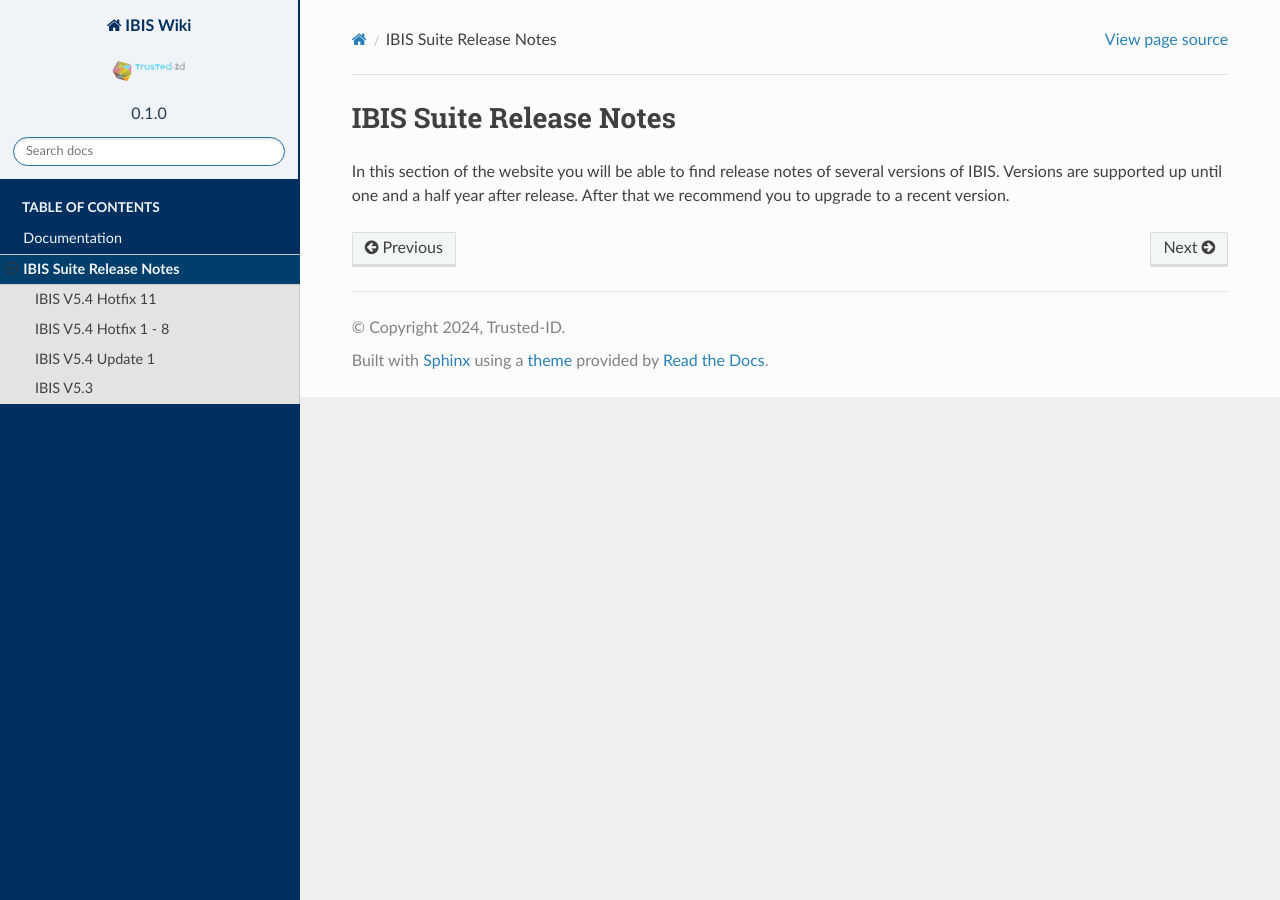
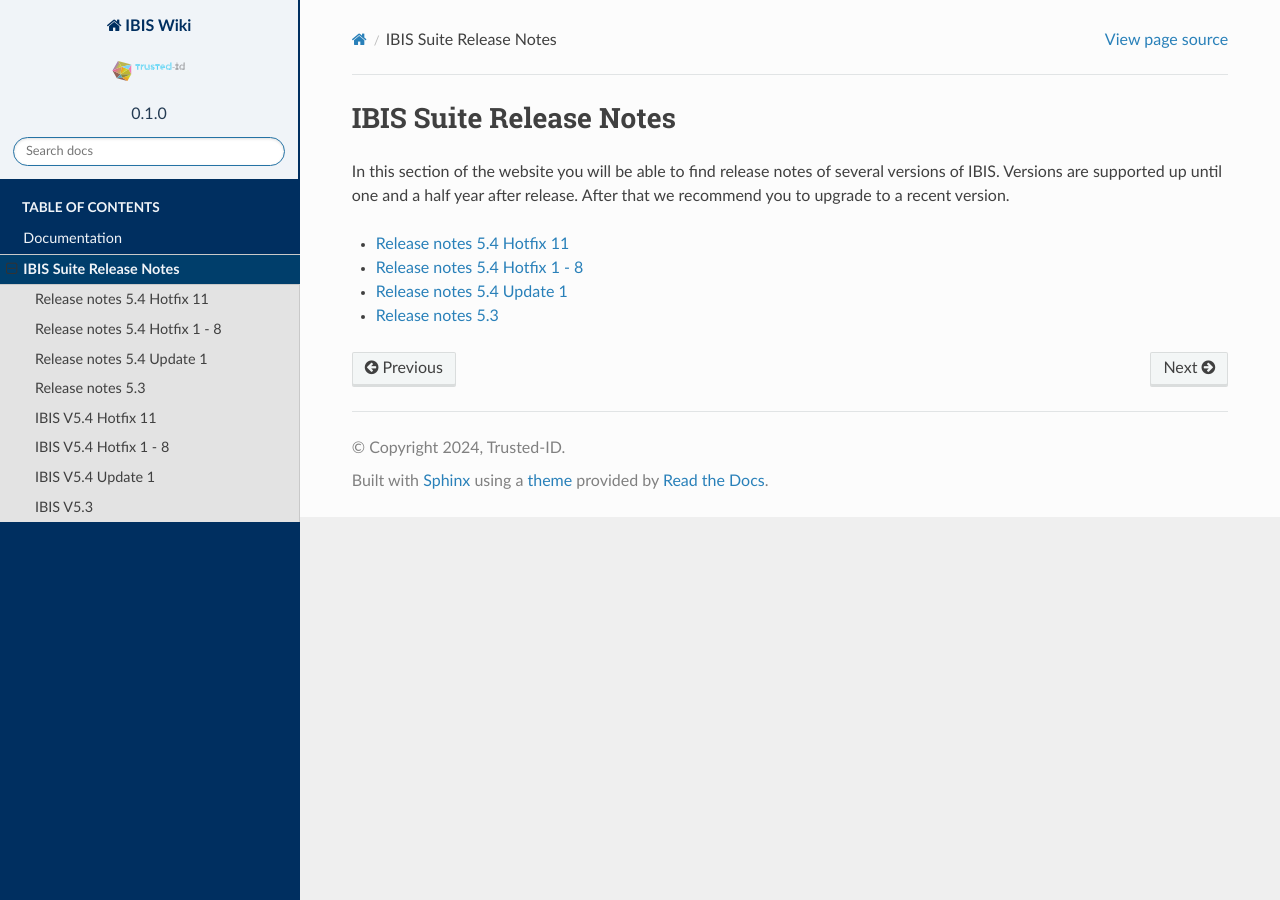
Before and after one commit to Raoulorlando/rtd-tutorial, a Sphinx documentation site: the page built from docs/source/Release_Notes/Release_Notes.md, in a window 1280 px wide. Built offline with Sphinx 7.4.7 and the Read the Docs theme 2.0.0, drawn with Linux system fonts in a browser that asks for light colours; nearby versions of some CDN libraries; some web fonts are replaced; library files that are not in the unit come from our copies; pages that are not in the unit, such as notebooks, are missing from menus.

Commit message:
Included an enter in the release notes ToC

````diff
--- a/docs/source/Release_Notes/Release_Notes.md
+++ b/docs/source/Release_Notes/Release_Notes.md
@@ -4,8 +4,9 @@
 
 ```{eval-rst}
 .. toctree::
-   :hidden:
+   :maxdepth: 1
    :titlesonly:
+
    Release notes 5.4 Hotfix 11 <markdown/IBIS-suite_release_notes_v5_SP4_hotfix_11>
    Release notes 5.4 Hotfix 1 - 8 <markdown/IBIS-suite_release_notes_v5_SP4_hotfixes>
    Release notes 5.4 Update 1 <markdown/IBIS-suite_release_notes_v5_SP4_Update_1_(Definitief)>
````
